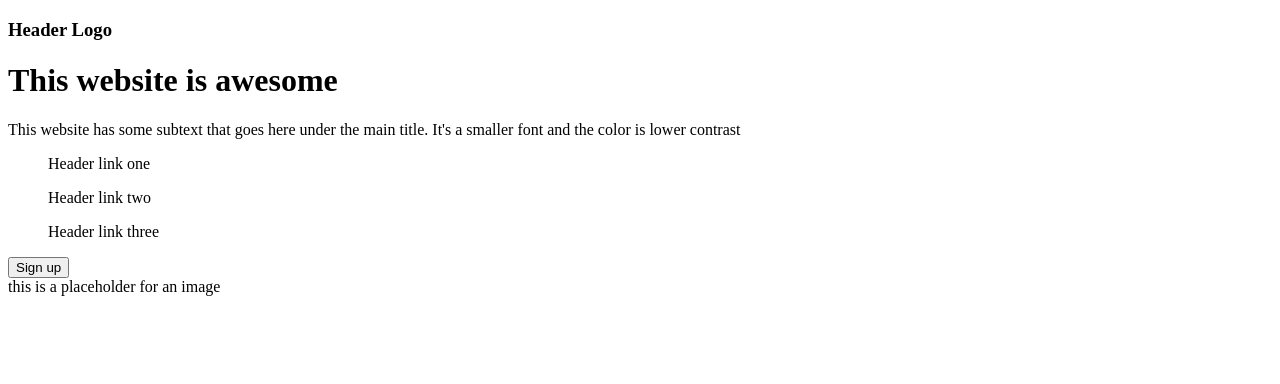
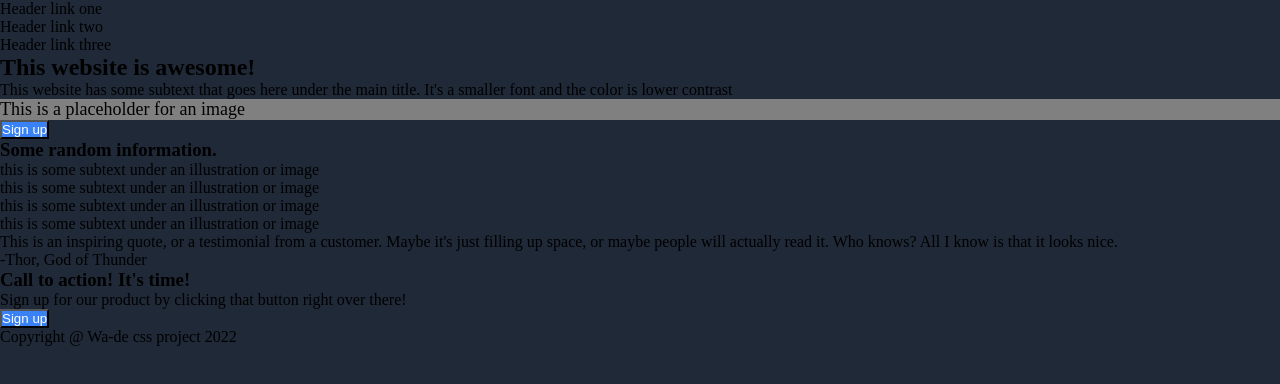
Before and after one commit to Ay0cheese/odin-final, a plain HTML site: page index.html in a window 1280 px wide. Drawn offline with Linux system fonts and the light colour scheme.

Commit message:
Add files via upload

```diff
--- a/index.html
+++ b/index.html
@@ -3,25 +3,50 @@
     <head>
     <title>Css Final</title>
     <meta charset="UTF-8">
-    <link rel="stylesheet" href="styles.css">
+    <link rel="stylesheet" href="style.css">
     </head>
 
     <body>
-        <div class="header">
-            <H3>Header Logo</H3>
-            <p class="main title"><h1>This website is awesome</h1></p>
-            <p>This website has some subtext that goes here under the main title. It's a smaller font and the color is lower contrast </p>
-                <ul>
-                <p>Header link one</p>
-                <p>Header link two</p>
-                <p>Header link three</p>
-                </ul>
+        <header>
+            <div class="flex-header">
+                <div class="one">Header link one</div>
+                <div class="two">Header link two</div>
+                <div class="three">Header link three</div>
+            </div>
+        </header>
+
+        <hero>
+            <h2>This website is awesome!</h2>
+            <p>This website has some subtext that goes here under the main title.
+                It's a smaller font and the color is lower contrast</p>
+                <div class="placeholder">This is a placeholder for an image</div>
+                    <button>Sign up</button>
+        </hero>
+
+        <container>
+            <h3>Some random information.</h3>
+                <div class="flex-random">
+                    <div class="one">this is some subtext under an illustration or image</div>
+                     <div class="two">this is some subtext under an illustration or image</div>
+                    <div class="three">this is some subtext under an illustration or image</div>
+                    <div class="four">this is some subtext under an illustration or image</div>
+                </div>
+        </container>
+
+        <container class="quote">
+            <p>This is an inspiring quote, or a testimonial from a customer. Maybe it's just
+                filling up space, or maybe people will actually read it. Who knows? All I know is that
+            it looks nice.</p>
+            <p>-Thor, God of Thunder</p>
+        </container>
+
+        <container class="call2action">
+            <h3>Call to action! It's time!</h3>
+            <p>Sign up for our product by clicking that button right over there!</p>
             <button>Sign up</button>
-            <div class="placeholder"> this is a placeholder for an image</div>
-        </div>
+        </container>
 
-
-
+        <footer>Copyright @ Wa-de css project 2022</footer>
 
     </body>
 </html>
--- a/style.css
+++ b/style.css
@@ -1,3 +1,24 @@
-.myClassTestCommit {
-    font-family: 'Gill Sans', 'Gill Sans MT', Calibri, 'Trebuchet MS', sans-serif;
+* {
+    padding: 0px;
+    margin: 0px;
+    background-color: #1f2937;
 }
+
+.header {
+    padding: 10px 90px 100px 60px;
+    margin: 0px 0px 100px 0px;
+    background-color: #1f2937;
+    border: #1f2937;
+    color: white;
+}
+
+
+button {
+    background-color: #3882f6;
+    color: white;
+}
+
+.placeholder{
+    background-color: gray;
+    font-size: 18px;
+}
```
